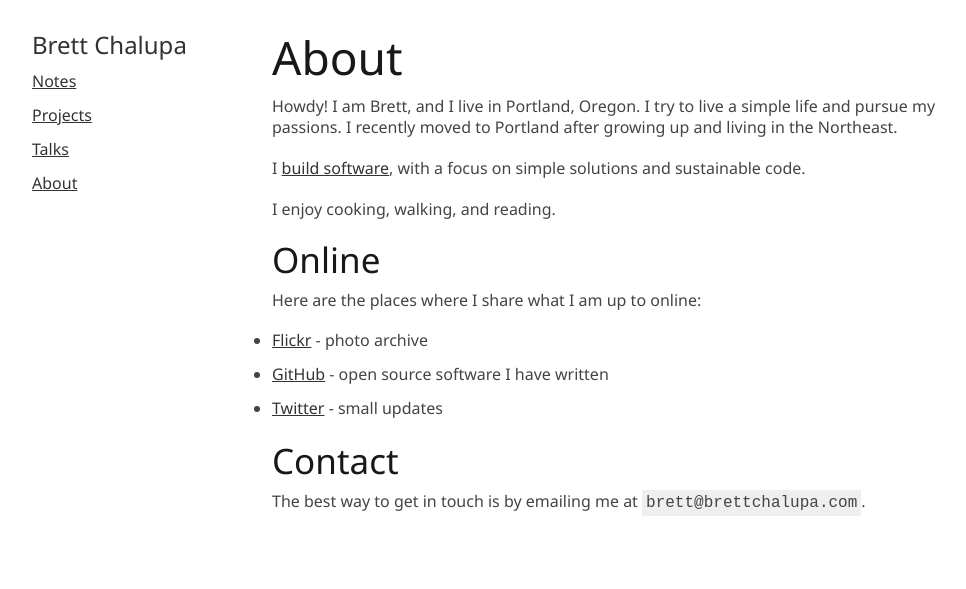
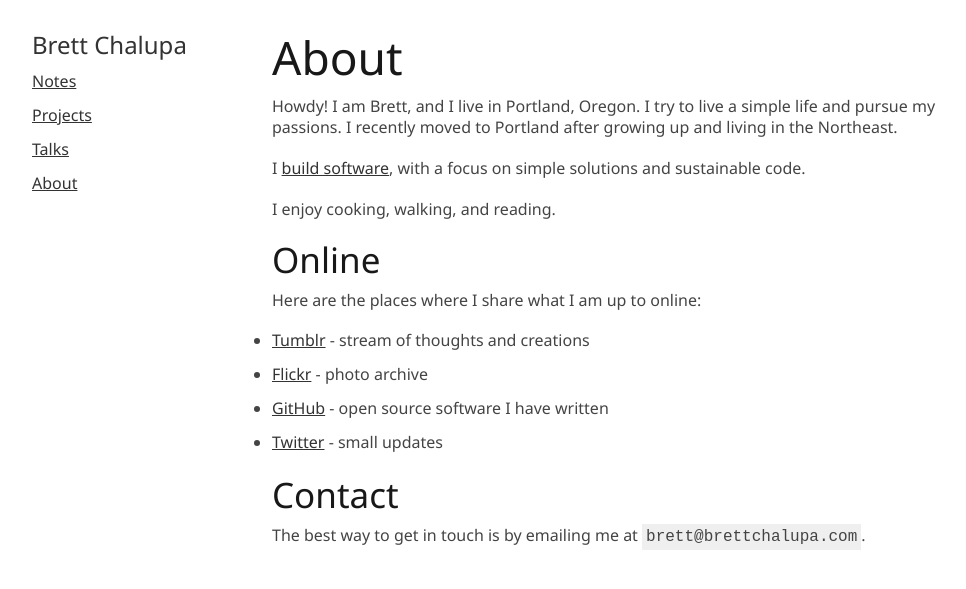
Before and after one commit to brettchalupa/brettchalupa.github.io, a Jekyll site: the page built from about.md, in a window 1280 px wide. Shown: the top 589 px of the page, without its empty margins (138-1104 px from the left). Built offline with Jekyll 4.4.1, drawn with Linux system fonts in a browser that asks for light colours.

Commit message:
Add Tumblr to About page
I am going to keep my personal blog on Tumblr, so this adds it to the
About page. I think it is different than the notes section as it is less
focused on software development and more on sharing.

```diff
--- a/about.md
+++ b/about.md
@@ -19,6 +19,8 @@ I enjoy cooking, walking, and reading.
 
 Here are the places where I share what I am up to online:
 
+- [Tumblr](https://brettchalupa.tumblr.com) - stream of thoughts and
+  creations
 - [Flickr](https://www.flickr.com/photos/brettchalupa/) - photo archive
 - [GitHub](https://github.com/brettchalupa) - open source software I
   have written
```
